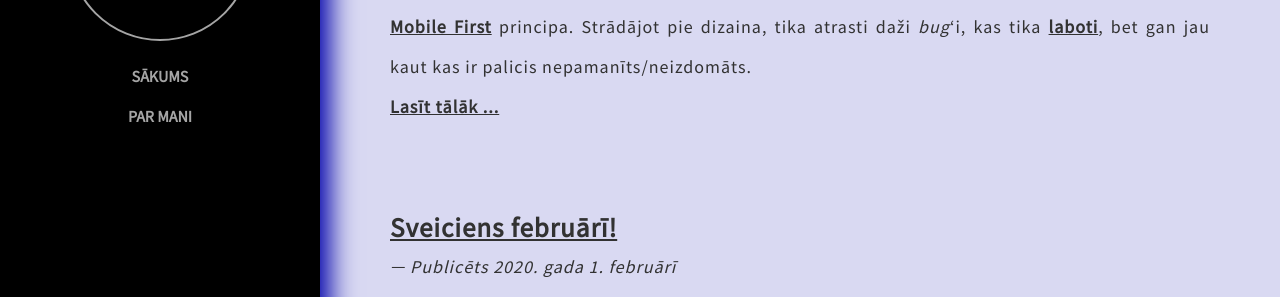
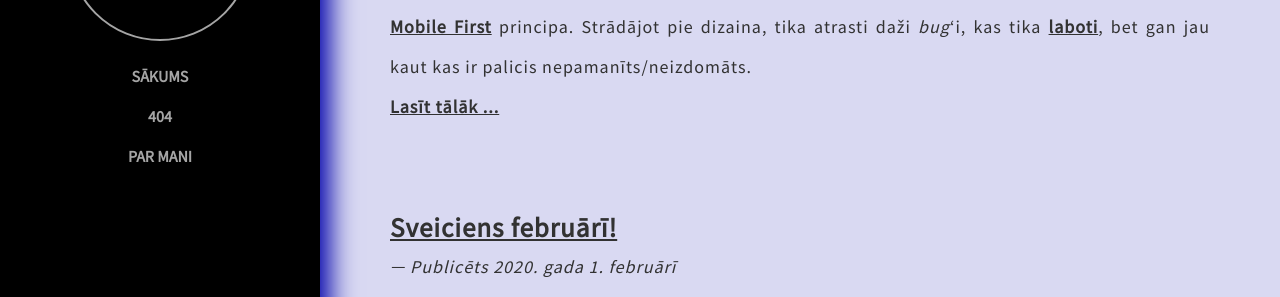
Before and after one commit to edgarspe20/edgarspe20.github.io, a Jekyll site: the page built from index.html, in a window 1280 px wide. Shown: the part 223-520 px from the top of the page. Built offline with Jekyll 4.4.1, drawn with Linux system fonts in a browser that asks for light colours; the list of posts is cut into pages by our own code.

Commit message:
Add 404 page

```diff
--- a/_includes/head.html
+++ b/_includes/head.html
@@ -3,6 +3,8 @@
 	<meta http-equiv="X-UA-Compatible" content="IE=edge">
 	<meta name="viewport" content="width=device-width, initial-scale=1">
 	<link rel="icon" type="image/x-icon" href="{{ "/assets/pictures/icon.png" | prepend: site.baseurl | prepend: site.url }}">
+	<link rel="preconnect" href="https://fonts.gstatic.com">
+	<link href="https://fonts.googleapis.com/css2?family=Source+Sans+Pro&display=swap" rel="stylesheet">
 	<link rel="stylesheet" href="{{ "/css/main.css" | prepend: site.baseurl }}">
 	<link rel="alternate" type="application/atom+xml" title="News Feed (Atom)" href="/atom.xml">
 	<!-- Global site tag (gtag.js) - Google Analytics -->
--- a/_sass/_common.scss
+++ b/_sass/_common.scss
@@ -98,9 +98,17 @@
 
 	.content {
 		padding: 20px;
+		font-weight: 350;
+		font-size: 16px;
+		letter-spacing: 0;
+		line-height: 30px;
+		text-align: justify;
 
 		@include desktop {
 			padding: 70px;
+			font-size: 18px;
+			letter-spacing: 1px;
+			line-height: 40px;
 		}
 
 
@@ -139,11 +147,7 @@
 		.post {
 			max-width: 100%;
 			margin-bottom: 5rem;
-			font-weight: 350;
-			font-size: 16px;
-			letter-spacing: 0;
-			line-height: 30px;
-			text-align: justify;
+
 
 			@include desktop {
 				font-size: 18px;
```
Also changed, not shown: 404.md (added, +10 -0 lines).
